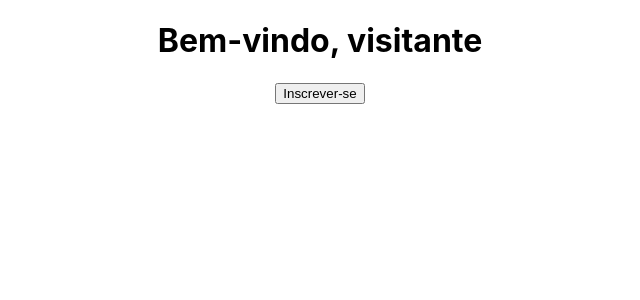
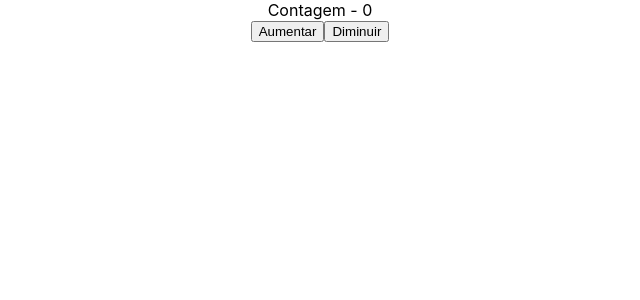
Before and after one commit to Torelli/hello-world, a React (Create React App) app: page / in a window 1280 px wide. Shown: the top 300 px of the page, without its empty margins (320-960 px from the left). Built offline with nearby package versions, Linux system fonts and the light colour scheme.

Commit message:
Explorando setState e Callback functions

```diff
--- a/src/App.js
+++ b/src/App.js
@@ -4,12 +4,14 @@ import {Greet} from './components/Greet';
 import Welcome from './components/Welcome';
 import Hello from './components/Hello';
 import Message from './components/Message';
+import Counter from './components/Counter';
 
 function App(){
   return(
     <div className="App">
-      <Message/>
-      {/*<Hello name="Giovanni"><p>Você é top!</p></Hello>
+      <Counter/>
+      {/*<Message/>
+      <Hello name="Giovanni"><p>Você é top!</p></Hello>
       <Hello name="José"><p>Você é top!</p></Hello>
       <Hello name="Maria"><p>Você é top!</p></Hello>
       <Greet/>
--- /dev/null
+++ b/src/components/Counter.js
@@ -0,0 +1,41 @@
+import React, { Component } from 'react'
+
+class Counter extends Component {
+    constructor(props) {
+        super(props)
+
+        this.state = {
+            count: 0
+        }
+    }
+    increaseCounter(){
+        //this.setState({
+        //    count: this.state.count + 1
+        //}, () => console.log('Callback value ', this.state.count))
+
+        this.setState((prevState) => ({
+            count: prevState.count + 1
+        }))
+    }
+    decreaseCounter(){
+        //this.setState({
+        //    count: this.state.count - 1
+        //}, () => console.log('Callback value ', this.state.count))
+
+        this.setState((prevState) => ({
+            count: prevState.count - 1
+        }))
+    }
+
+    render() {
+    return (
+      <div>
+        <div>Contagem - {this.state.count}</div>
+        <button onClick={() => this.increaseCounter()}>Aumentar</button>
+        <button onClick={() => this.decreaseCounter()}>Diminuir</button>
+      </div>
+    )
+  }
+}
+
+export default Counter
```
